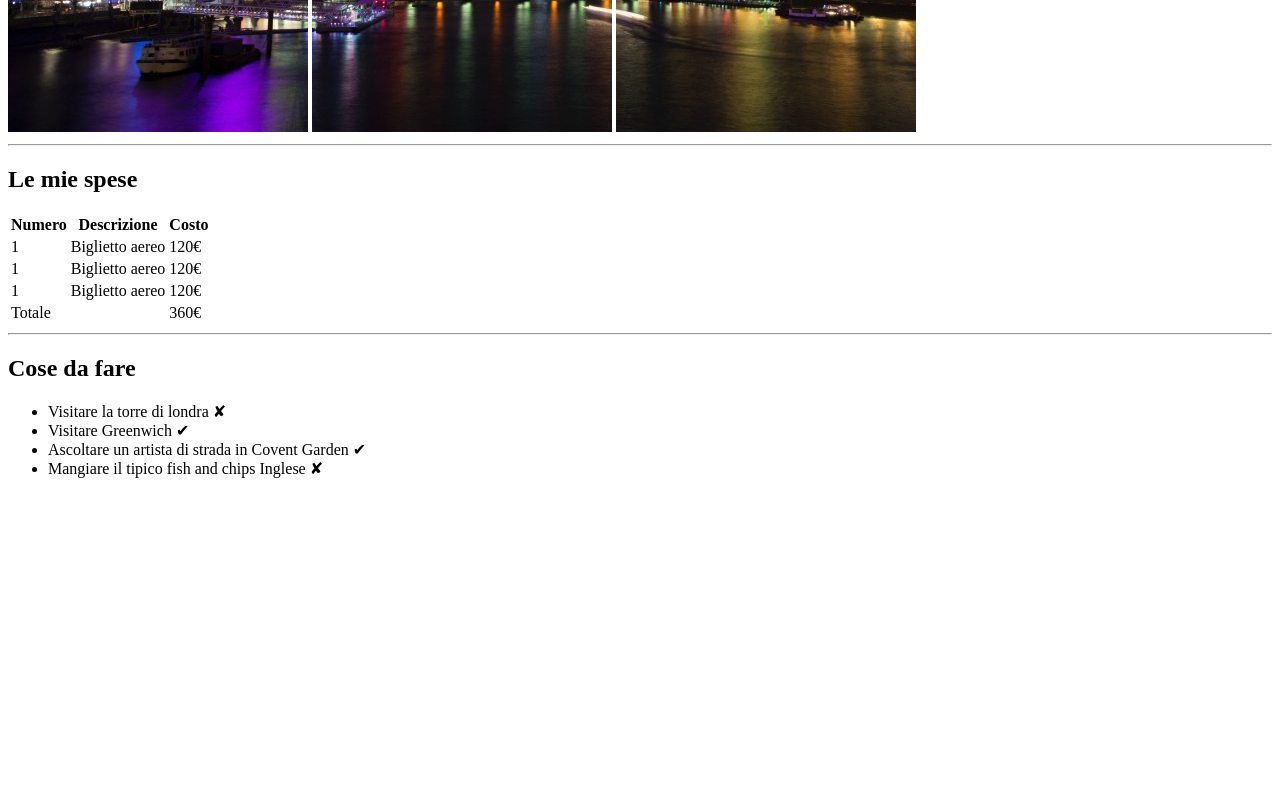
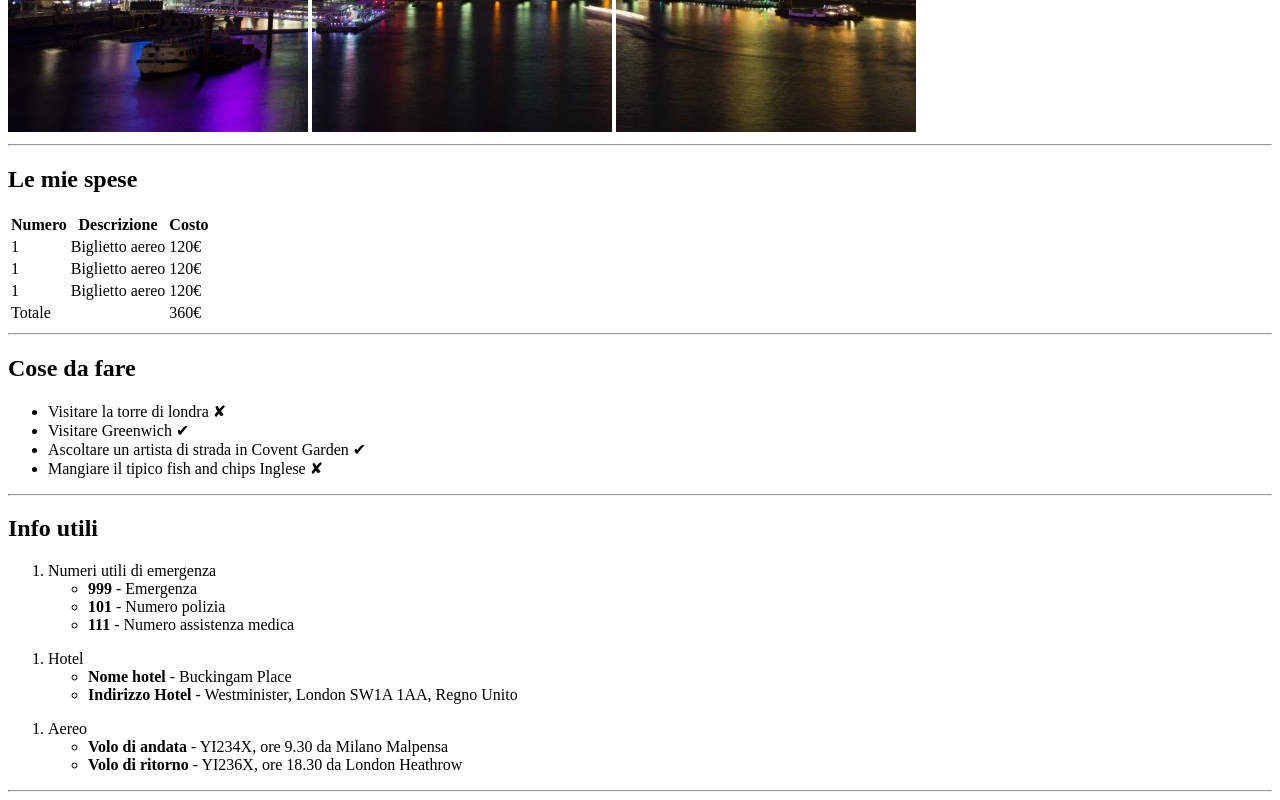
Before and after one commit to SimonePresti/html-london-trip, a plain HTML site: page index.html in a window 1280 px wide. Shown: the part 548-1348 px from the top of the page. Before the commit the page ends 1042 px from the top, so only its background shows below. Drawn offline with Linux system fonts and the light colour scheme.

```diff
--- a/index.html
+++ b/index.html
@@ -9,7 +9,7 @@
 <body>
     <header>
 
-        <!-- Titolo più immagine -->
+        <!-- Title and image -->
         <h1>Il mio viaggio a Londra</h1>
         <img src="./img/London Eye.jpg" alt="London Eye">
         <img src="./img/View.jpg" alt="View">
@@ -18,7 +18,7 @@
     </header>
     <main>
 
-        <!-- Tabella con dati della spesa  -->
+        <!-- Expense data table  -->
         <h2>Le mie spese</h2>
         <table>
             <tr>
@@ -49,15 +49,39 @@
         </table>
         <hr>
 
-        <!-- lista non ordinata cose da fare -->
+        <!-- Unordered to-do list -->
         <h2>Cose da fare</h2>
         <ul>
             <li>Visitare la torre di londra &#10008</li>
             <li>Visitare Greenwich &#10004</li>
             <li>Ascoltare un artista di strada in Covent Garden &#10004</li>
             <li>Mangiare il tipico fish and chips Inglese &#10008</li>
-
         </ul>
+        <hr>
+        <h2>Info utili</h2>
+        <ol>
+            <li>Numeri utili di emergenza</li>
+               <ul>
+                <li><strong>999</strong> - Emergenza</li>
+                <li><strong>101</strong> - Numero polizia</li>
+                <li><strong>111</strong> - Numero assistenza medica</li>
+               </ul>
+        </ol>
+        <ol>
+            <li>Hotel</li>
+               <ul>
+                <li><strong>Nome hotel</strong> - Buckingam Place</li>
+                <li><strong>Indirizzo Hotel</strong> - Westminister, London SW1A 1AA, Regno Unito</li>
+               </ul>
+        </ol>
+        <ol>
+            <li>Aereo</li>
+               <ul>
+                <li><strong>Volo di andata</strong> - YI234X, ore 9.30 da Milano Malpensa</li>
+                <li><strong>Volo di ritorno</strong> - YI236X, ore 18.30 da London Heathrow</li>
+               </ul>
+        </ol>
+        <hr>
     </main>
 
     <footer>
```
